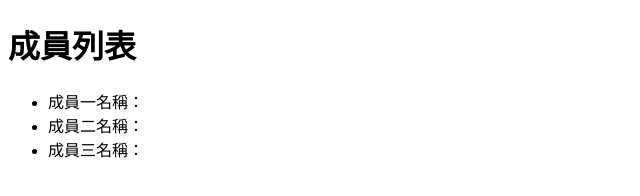
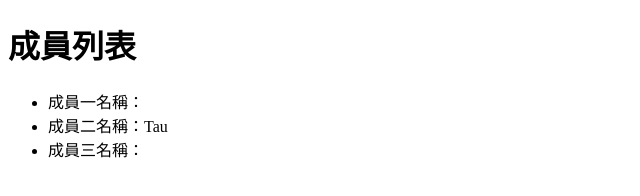
Before and after one commit to Hsiang1006/git4HsiangA, a plain HTML site: page index.html in a window 1280 px wide. Shown: the full height of the page, 0-640 px from the left. Drawn offline with Linux system fonts and the light colour scheme.

Commit message:
新增成員B
新增成員B

```diff
--- a/index.html
+++ b/index.html
@@ -9,7 +9,7 @@
     <h1>成員列表</h1>
     <ul>
         <li>成員一名稱：</li>
-        <li>成員二名稱：</li>
+        <li>成員二名稱：Tau</li>
         <li>成員三名稱：</li>
     </ul>
 </body>
```
